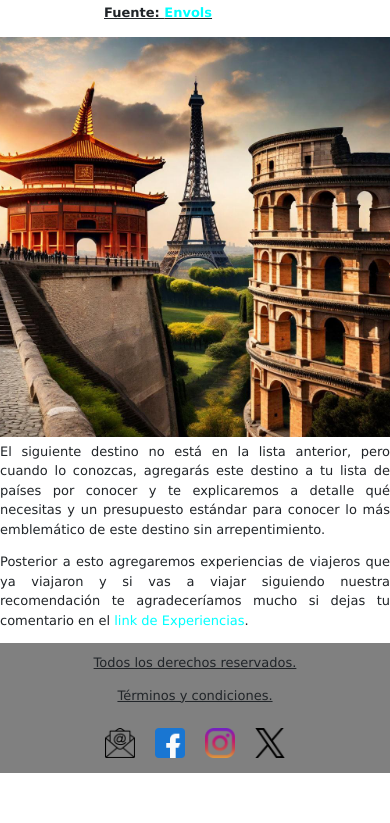
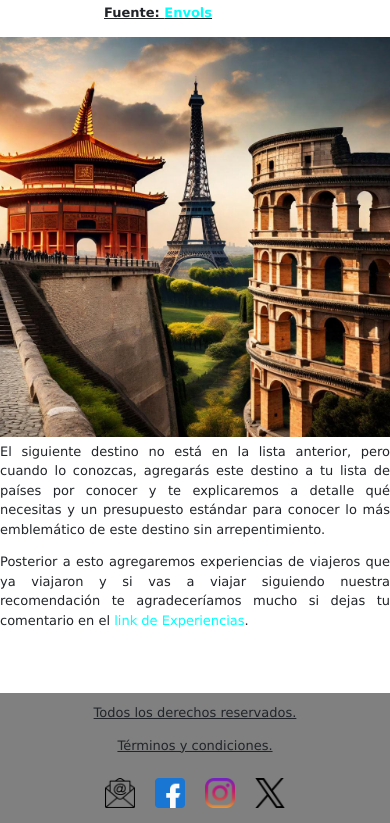
Before and after one commit to Mawor09/Preentrega, a website: page index.html in a window 390 px wide. Shown: the part 495-1318 px from the top of the page. Before the commit the page ends 1268 px from the top, so only its background shows below. Drawn offline with nearby package versions, Linux system fonts and the light colour scheme.

Commit message:
Entrega Final

```diff
--- a/scss/componentes/destino.scss
+++ b/scss/componentes/destino.scss
@@ -96,6 +96,7 @@
     .container footer{
         grid-area: footer;
         background-color: $color-footer;
+        margin-top: 50px;
     }
 
     .menu li{
--- a/scss/style.scss
+++ b/scss/style.scss
@@ -24,6 +24,7 @@ body {
         "content content content content"
         "footer footer footer footer";
     grid-template-columns: 1fr 1fr;
+    grid-template-rows: max-content max-content max-content;
 }
 
 .container header {
```
Also changed, not shown: CSS/style.css, 1 other file.
